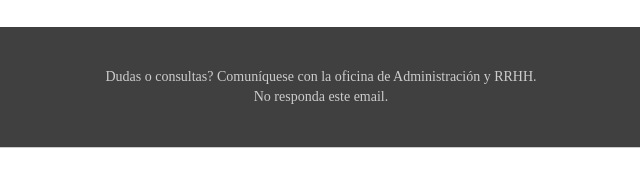
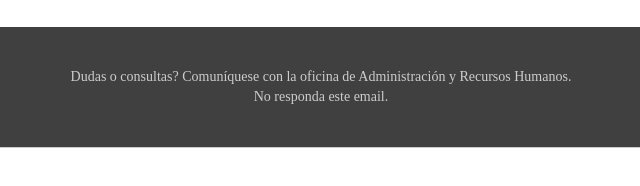
Before and after one commit to lucasirustaDEV/portfolio-FrontEnd, a plain HTML site: page index.html in a window 1280 px wide. Shown: the part 340-526 px from the top of the page, 319-959 px from the left. Drawn offline with Linux system fonts and the light colour scheme.

Commit message:
Update index.html

```diff
--- a/index.html
+++ b/index.html
@@ -116,7 +116,7 @@
                               line-height: 20px;
                             ">
                                                         Dudas o consultas? Comuníquese con la oficina de
-                                                        Administración y RRHH.<br />
+                                                        Administración y Recursos Humanos.<br />
                                                     </p>
 
                                                     <p style="
```
